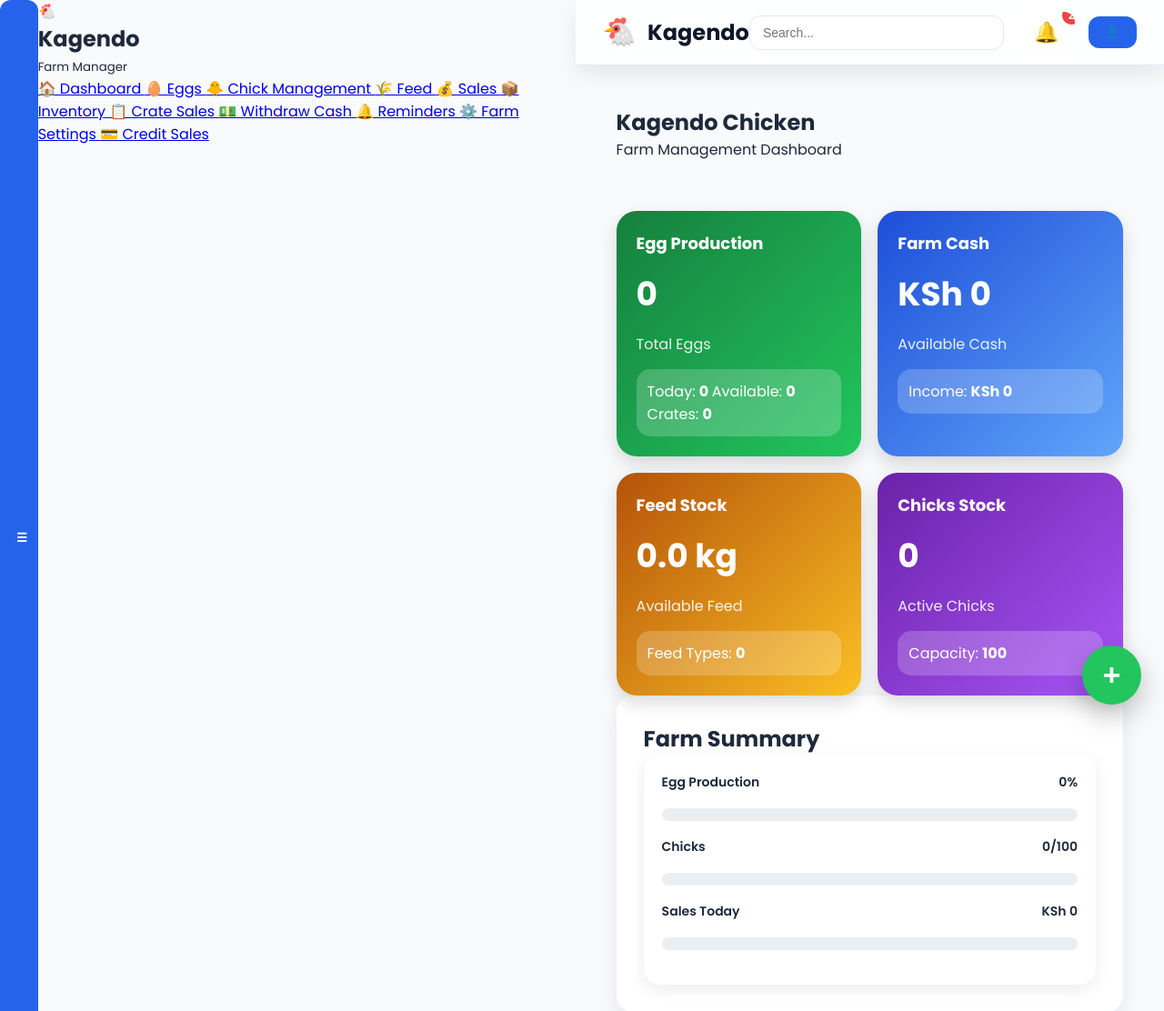
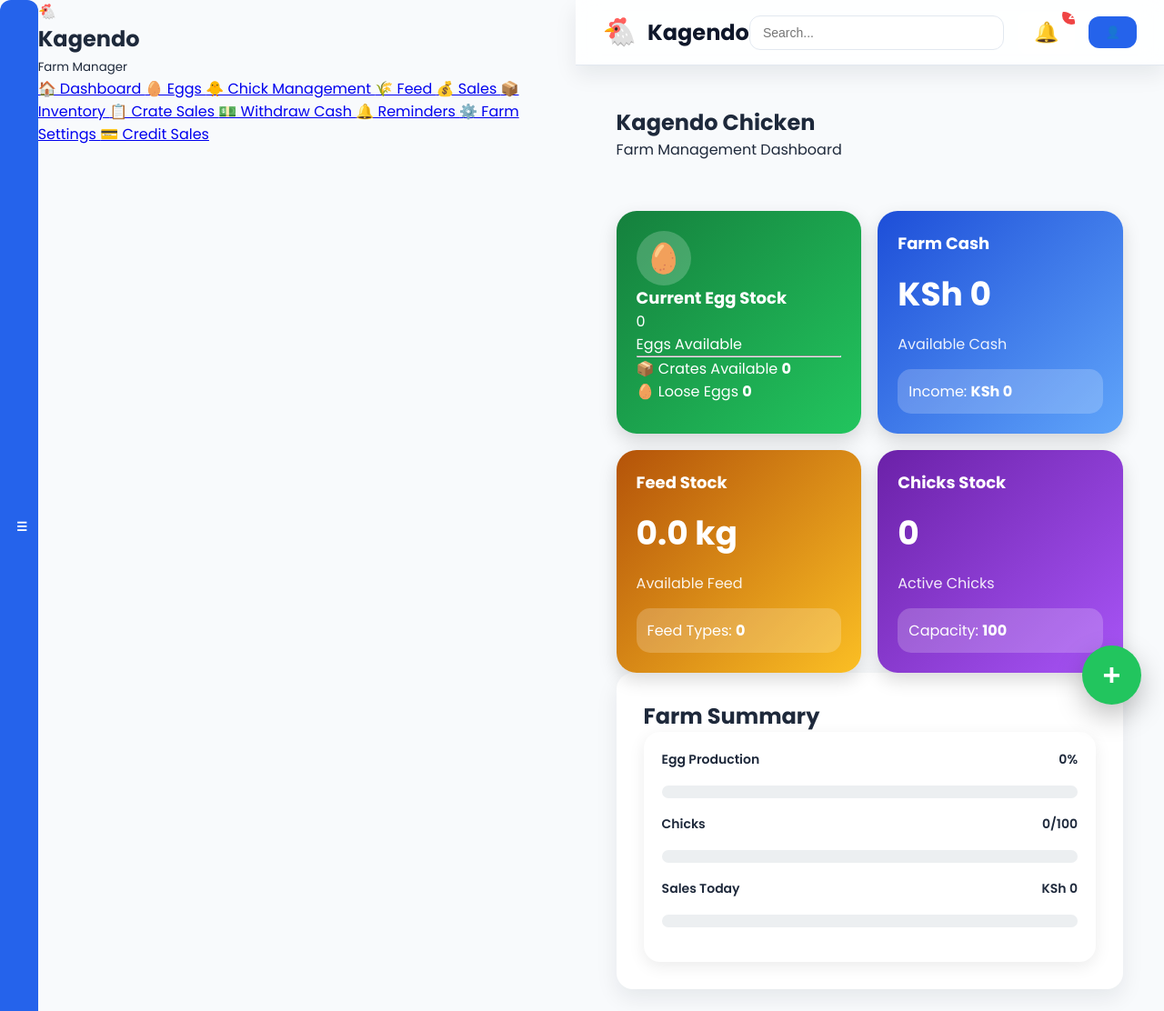
Before and after one commit to abiud45/kagendo-chicken, a Flask app: page / in a window 1280 px wide. Shown: the top 1112 px of the page at 91% size. Run offline with Flask 3, Linux system fonts and the light colour scheme; data that the repository does not hold is empty.

Commit message:
Update dashboard.html

```diff
--- a/templates/dashboard.html
+++ b/templates/dashboard.html
@@ -29,43 +29,37 @@
 
     <!-- EGGS -->
 
-    <article class="dashboard-card eggs-card">
+<div class="dashboard-card eggs-card">
 
-        <h3>Egg Production</h3>
+    <div class="card-icon">🥚</div>
 
-        <h1>
-            {{ total_eggs }}
-        </h1>
+    <h3>Current Egg Stock</h3>
 
-        <p>Total Eggs</p>
+    <div class="card-number">
+        {{ available_eggs }}
+    </div>
 
+    <div class="card-label">
+        Eggs Available
+    </div>
 
-        <div class="card-info">
+    <hr>
 
-            <span>
-                Today:
-                <strong>
-                    {{ eggs_today }}
-                </strong>
-            </span>
+    <div class="egg-breakdown">
 
+        <div class="egg-item">
+            <span>📦 Crates Available</span>
+            <strong>{{ available_crates }}</strong>
+        </div>
 
-            <span>
-                Available:
-                <strong>
-                    {{ available_eggs }}
-                </strong>
-            </span>
+        <div class="egg-item">
+            <span>🥚 Loose Eggs</span>
+            <strong>{{ remaining_eggs }}</strong>
+        </div>
 
+    </div>
 
-            <span>
-                Crates:
-                <strong>
-                    {{ available_crates }}
-                </strong>
-            </span>
-
-        </div>
+</div>
 
 
     </article>
```
